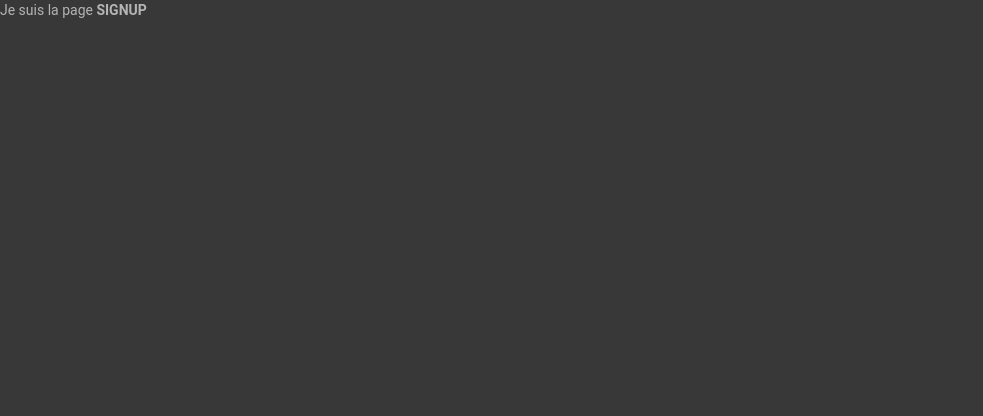
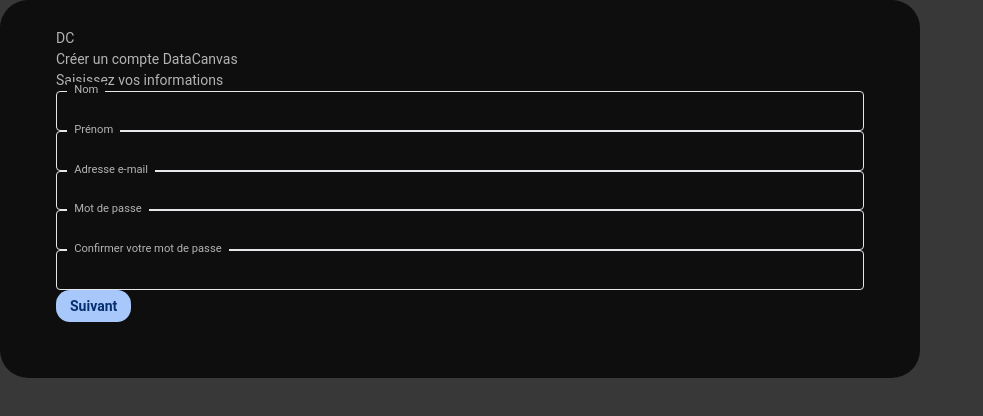
Before and after one commit to TahianSylvain/data-canvas-web, a Next.js app: page /signup in a window 1280 px wide. Shown: the top 416 px of the page, without its empty margins (0-983 px from the left). Built offline with nearby package versions, Linux system fonts and the light colour scheme.

Commit message:
feat implementation de la page signup

```diff
--- a/src/app/signup/page.tsx
+++ b/src/app/signup/page.tsx
@@ -1,3 +1,7 @@
+import SignupForm from "@/components/forms/signupForm"
+
 export default function Signup(){
-    return <span>Je suis la page <b>SIGNUP</b></span>
+    return <div className="flex justify-center items-center h-screen">
+        <SignupForm></SignupForm>
+    </div>
 }
--- /dev/null
+++ b/src/components/forms/signupForm.tsx
@@ -0,0 +1,47 @@
+import Button from "../buttons/buttons"
+import "./forms.css"
+import Link from "next/link"
+import { FormTextInput } from "../inputs/formInputs"
+
+
+export default function SignupForm() {
+    return <div className="login-form-container login-form-container-color">
+        <div className="text-4xl font-extrabold text-blue-300 login-form-logo">
+            DC
+        </div>
+        <form action="" className="flex flex-grow flex-col justify-between">
+            <div className="login-form-content grid grid-cols-1 sm:grid-cols-2 mt-5">
+                <div className="flex flex-col gap-3 mb-8">
+                    <div>
+                        <h1 className="text-3xl">Créer un compte DataCanvas</h1>
+                    </div>
+                    <div>
+                        <p>Saisissez vos informations</p>
+                    </div>
+                </div>
+                <div>
+                    <div className="mb-7">
+                        <div className="mb-7">
+                            <FormTextInput name={"name"} placeholder={"Nom"}></FormTextInput>
+                        </div>
+                        <div className="mb-7">
+                            <FormTextInput name={"firstname"} placeholder={"Prénom"}></FormTextInput>
+                        </div>
+                        <div className="mb-7">
+                            <FormTextInput name={"email"} placeholder={"Adresse e-mail"}></FormTextInput>
+                        </div>
+                        <div className="mb-7">
+                            <FormTextInput name={"password"} placeholder={"Mot de passe"}></FormTextInput>
+                        </div>
+                        <div>
+                            <FormTextInput name={"confirm"} placeholder={"Confirmer votre mot de passe"}></FormTextInput>
+                        </div>
+                    </div>
+                </div>
+            </div>
+            <div className="flex justify-end gap-4 mt-8 sel">
+                <Button style="fill">Suivant</Button>
+            </div>
+        </form>
+    </div>
+}
```
